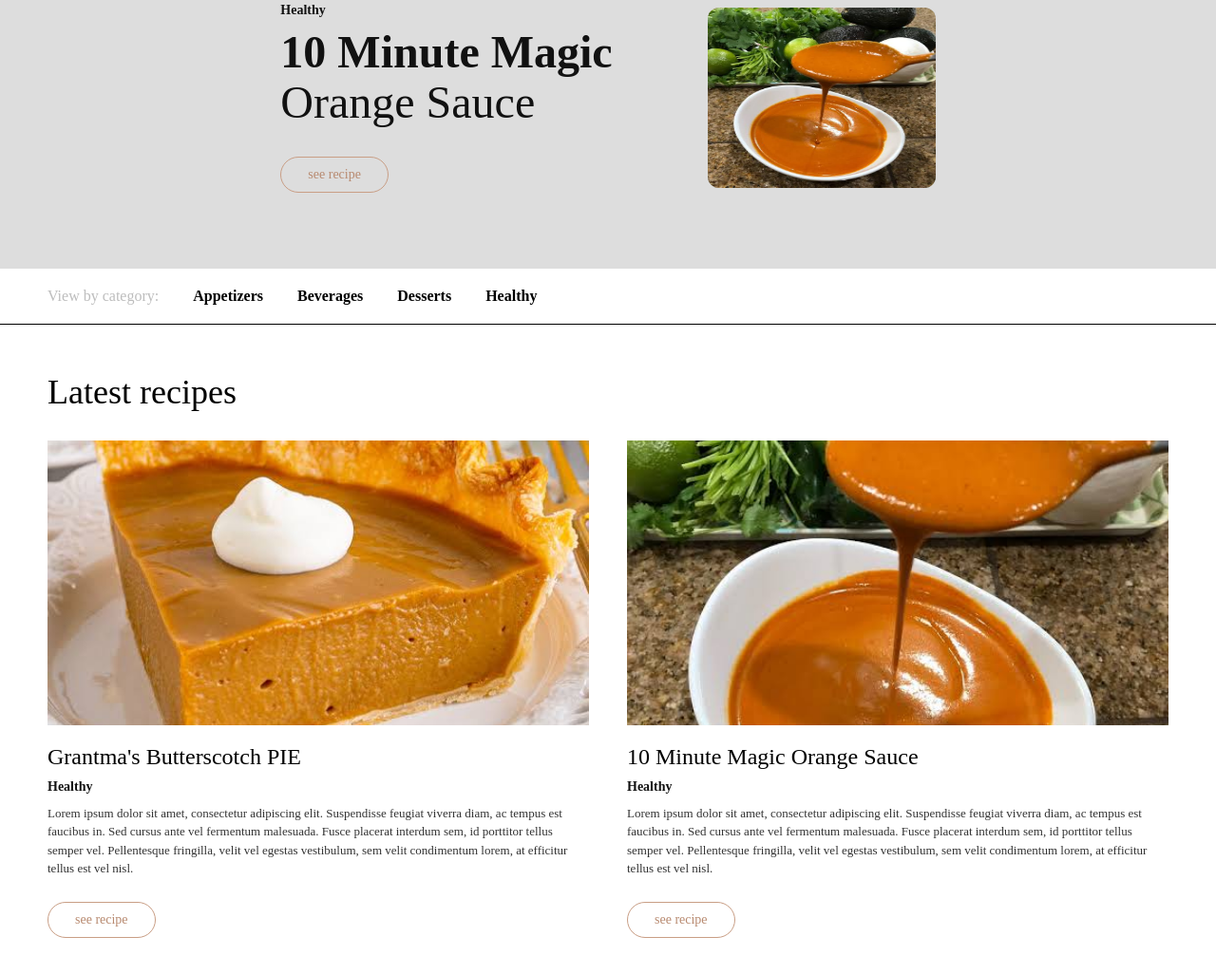
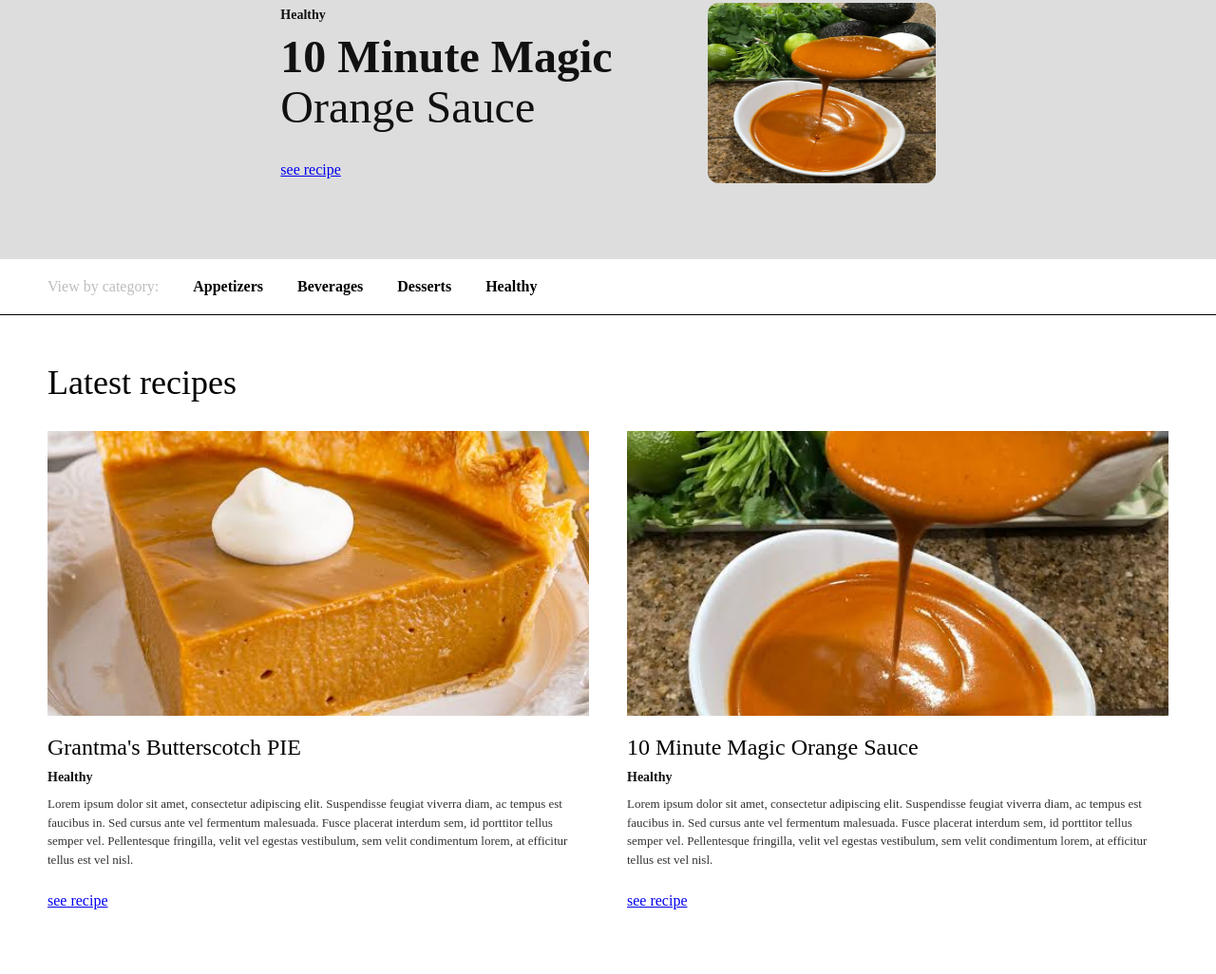
Before and after one commit to asc-IFC32A-EDE/pagina_receptes, a plain HTML site: page index.html in a window 1280 px wide. Shown: the part 152-1178 px from the top of the page at 95% size. Drawn offline with Linux system fonts and the light colour scheme.

Commit message:
feat: cambio de nombre de clase de boton a boton_recipes

```diff
--- a/index.html
+++ b/index.html
@@ -25,7 +25,7 @@
         <div class="caja_texto">
             <p class="etiqueta">Healthy</p>
             <h1><b>10 Minute Magic</b><br>Orange Sauce</h1>
-            <a href="#" class="boton">see recipe</a>
+            <a href="#" class="boton_recipes">see recipe</a>
         </div>
         <div class="caja_imagen">
             <img src="imagenes/Orange sauce.jpg" alt="Orange Sauce">
@@ -51,7 +51,7 @@
                 <h3>Grantma's Butterscotch PIE</h3>
                 <p class="etiqueta">Healthy</p>
                 <p class="descripcion">Lorem ipsum dolor sit amet, consectetur adipiscing elit. Suspendisse feugiat viverra diam, ac tempus est faucibus in. Sed cursus ante vel fermentum malesuada. Fusce placerat interdum sem, id porttitor tellus semper vel. Pellentesque fringilla, velit vel egestas vestibulum, sem velit condimentum lorem, at efficitur tellus est vel nisl.</p>
-                <a href="#" class="boton">see recipe</a>
+                <a href="#" class="boton_recipes">see recipe</a>
             </div>
 
             <div class="tarjeta">
@@ -59,7 +59,7 @@
                 <h3>10 Minute Magic Orange Sauce</h3>
                 <p class="etiqueta">Healthy</p>
                 <p class="descripcion">Lorem ipsum dolor sit amet, consectetur adipiscing elit. Suspendisse feugiat viverra diam, ac tempus est faucibus in. Sed cursus ante vel fermentum malesuada. Fusce placerat interdum sem, id porttitor tellus semper vel. Pellentesque fringilla, velit vel egestas vestibulum, sem velit condimentum lorem, at efficitur tellus est vel nisl.</p>
-                <a href="#" class="boton">see recipe</a>
+                <a href="#" class="boton_recipes">see recipe</a>
             </div>
 
         </div>
```
